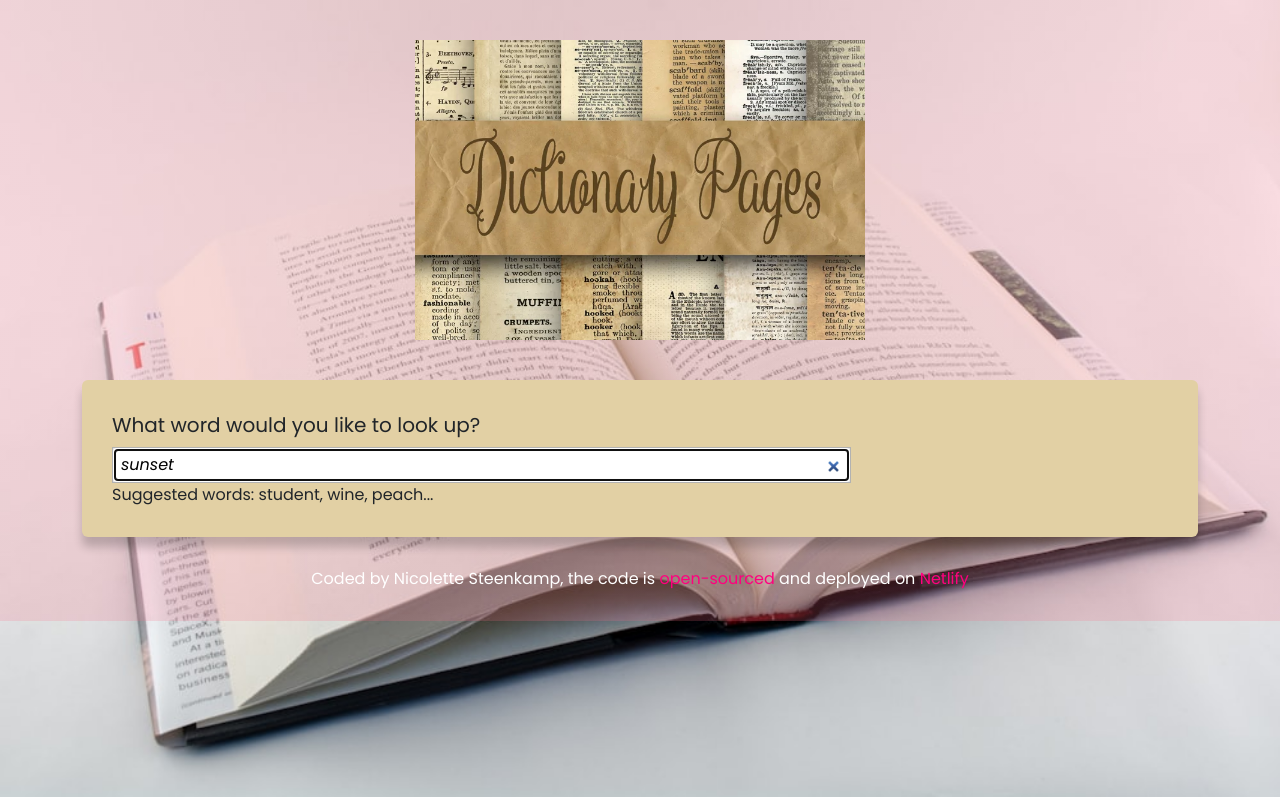
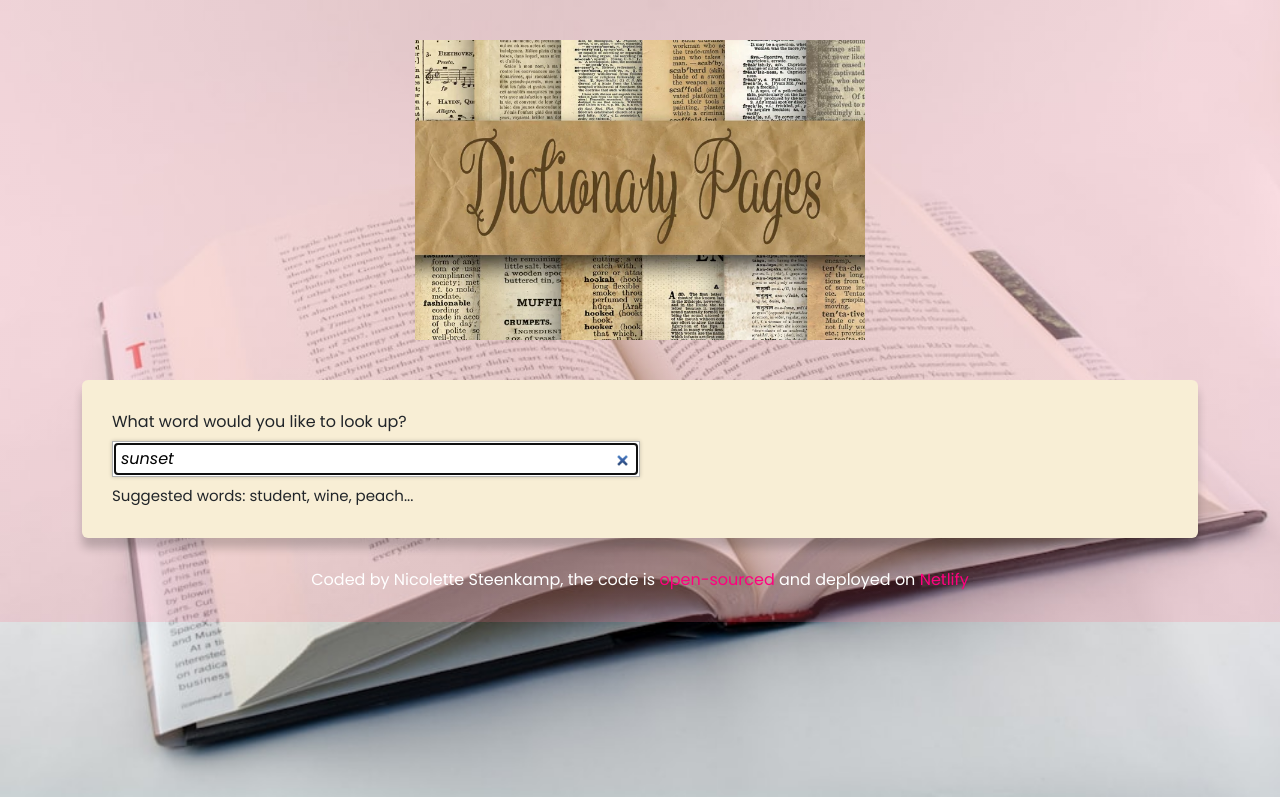
Before and after one commit to NicoletteSteenkamp/Dictionary, a React (Create React App) app: page / in a window 1280 px wide. Built offline with nearby package versions, Linux system fonts and the light colour scheme; no server answers; a web font is replaced by a local one.

Commit message:
edited styling

```diff
--- a/src/Dictionary.css
+++ b/src/Dictionary.css
@@ -1,19 +1,29 @@
-.Dictionary section{background-color:#E2D0A4;
+.Dictionary h1 {
+    font-size: 18px;
+    font-weight: bold;
+    margin-bottom: 20px;
+
+  }
+
+.Dictionary section{background-color:#f8eed5;
 padding: 30px;
 margin: 20px 0;
 border-radius: 6px;
 box-shadow: 0 10px 10px rgba(0,0,0,0.2);}
 
-.Dictionary form label {
-    font-size: 20px;
-  }
+
 
   .Dictionary input {
     background-color: white;
     font-style: italic;
     margin-top: 7px;
     padding: 5px 8px;
-    width: 70%;
-    box-shadow: 0px 0px 4px rgba(0, 0, 0, 0.2) inset;
+    width: 50%;
+    box-shadow: 0px 0px 4px rgba(0, 0, 0, 0.2);
     border: 1px solid rgba(0, 0, 0, 0.3);
   }
+
+  .Dictionary .hint {
+    font-size: 15px;
+    margin-top: 8px;
+  }
```
